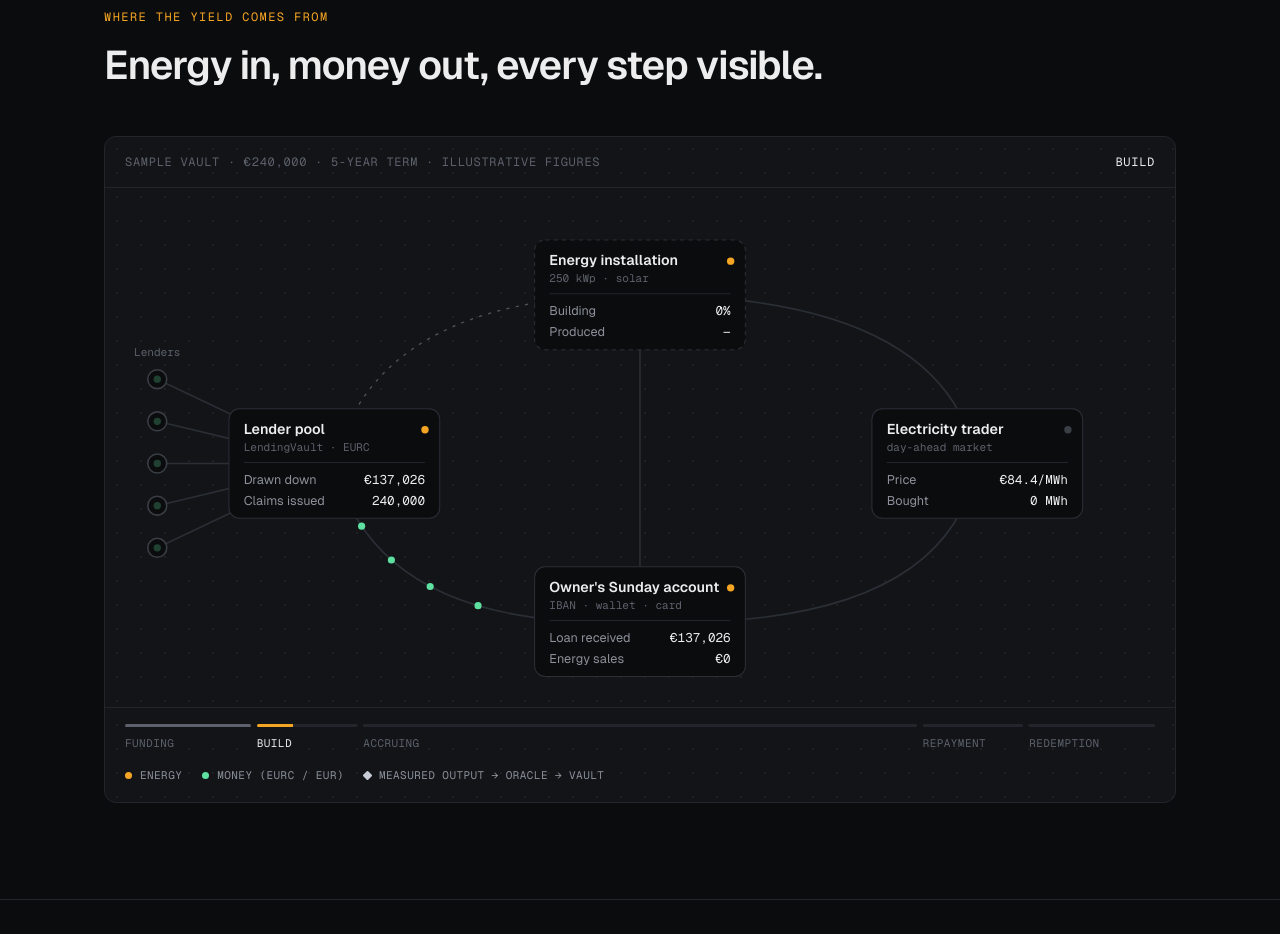
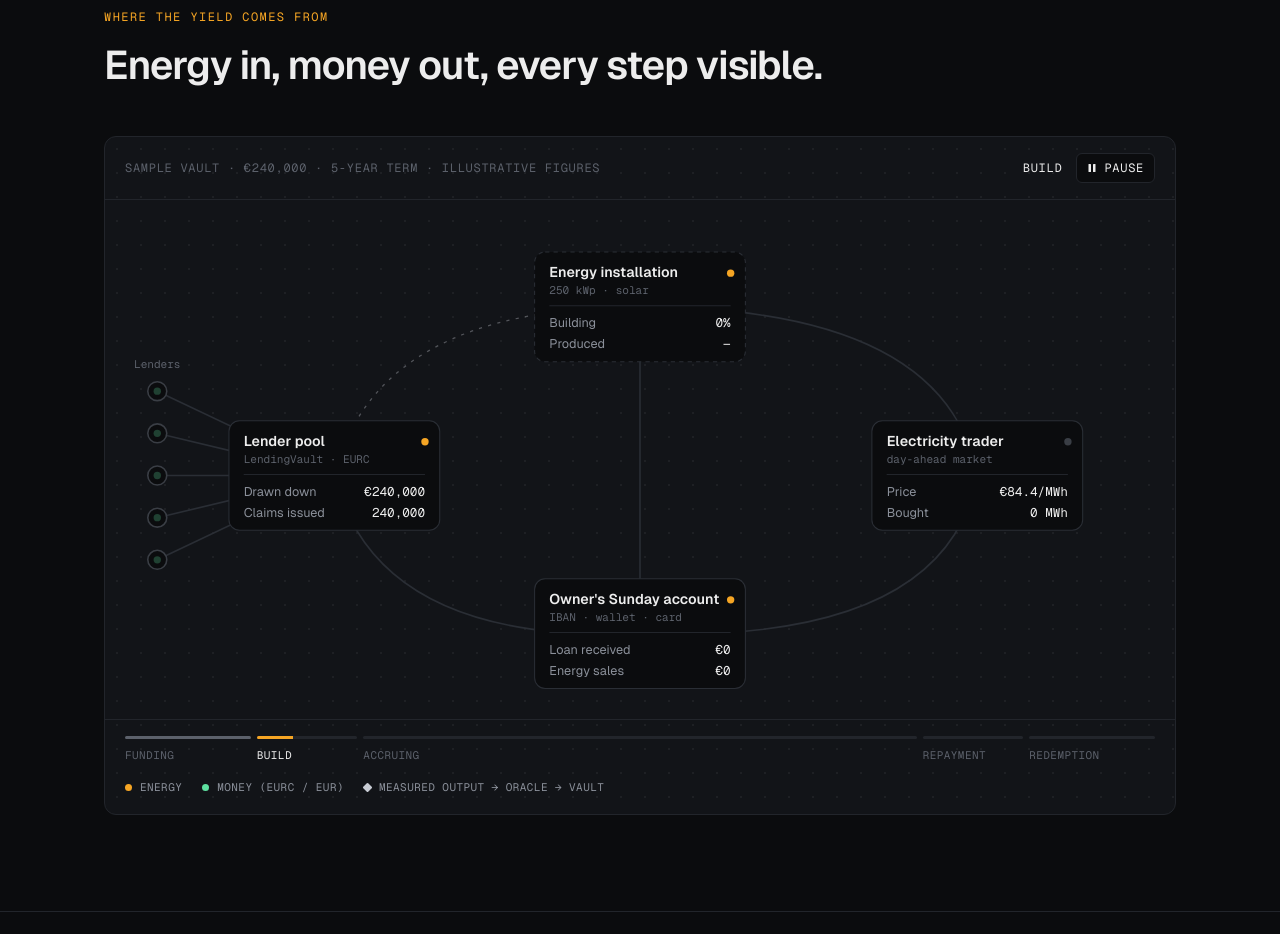
Before and after one commit to IvayloAtanasov/sunday-v2-web, a Next.js app: page / in a window 1280 px wide. Shown: the part 1620-2554 px from the top of the page. Built offline with nearby package versions, Linux system fonts and the light colour scheme.

Commit message:
improves animation

```diff
--- a/src/app/landing/FlowSchema.tsx
+++ b/src/app/landing/FlowSchema.tsx
@@ -144,8 +144,7 @@ function flows(L: Layout): Flow[] {
       id: `fund${i}`, kind: "money" as Kind, from: p, to: pool, ctrl: lenderCtrl(p),
       dur: 1.2, n: 2, on: (t: number) => win(0.2 + i * 0.25, 4.6, t),
     })),
-    { id: "drawdown", kind: "money", from: pool, to: account, ctrl: L.ctrl.drawdown, dur: 1.6, n: 7, on: (t) => win(5, 7.4, t) },
-    { id: "build", kind: "money", from: account, to: plant, ctrl: L.ctrl.build, dur: 1.5, n: 6, on: (t) => win(6.2, 8.8, t) },
+    { id: "build", kind: "money", from: account, to: plant, ctrl: L.ctrl.build, dur: 1.5, n: 6, on: (t) => win(DRAWDOWN_AT + DRAWDOWN_DUR + 0.2, 8.8, t) },
     { id: "energy", kind: "energy", from: plant, to: trader, ctrl: L.ctrl.energy, dur: 1.8, n: 11, on: (t) => win(TERM_START, LOOP + 1, t) * output(t) },
     { id: "settle", kind: "money", from: trader, to: account, ctrl: L.ctrl.settle, dur: 1.8, n: 8, on: (t) => win(TERM_START + 0.8, LOOP + 1, t) * output(t) },
     { id: "repay", kind: "money", from: account, to: pool, ctrl: L.ctrl.drawdown, dur: 1.4, n: 12, on: (t) => win(31.2, 34.4, t) },
@@ -155,6 +154,10 @@ function flows(L: Layout): Flow[] {
     })),
   ];
 }
+
+/** drawdown() moves the whole principal in one transaction: one transfer, not a stream */
+const DRAWDOWN_AT = 5.3;
+const DRAWDOWN_DUR = 1.3;
 
 const PULSE_EVERY = 1.0;
 const PULSE_DUR = 0.9;
@@ -172,8 +175,9 @@ function metrics(t: number) {
     phase: phaseAt(t),
     day: Math.floor(p * TERM_DAYS),
     subscribed: PRINCIPAL * smooth(0.3, 4.6, t),
-    drawn: PRINCIPAL * smooth(5, 7.6, t),
-    built: smooth(6.4, 8.9, t),
+    drawn: t >= DRAWDOWN_AT ? PRINCIPAL : 0, // left the pool
+    received: t >= DRAWDOWN_AT + DRAWDOWN_DUR ? PRINCIPAL : 0, // landed in the account
+    built: smooth(DRAWDOWN_AT + DRAWDOWN_DUR + 0.3, 8.9, t),
     outputKw: t < TERM_START ? 0 : 190 * (0.7 + 0.3 * Math.cos(10 * Math.PI * pLife)) * jitter,
     produced,
     settled: produced * AVG_PRICE,
@@ -200,23 +204,37 @@ export default function FlowSchema() {
     return () => mq.removeEventListener("change", sync);
   }, []);
 
+  // Read inside the frame loop, which is set up once; the state copy drives the button
+  const [paused, setPaused] = useState(false);
+  const pausedRef = useRef(false);
+  const togglePause = () => {
+    pausedRef.current = !pausedRef.current;
+    setPaused(pausedRef.current);
+  };
+
   useEffect(() => {
-    // Dev only: `?flowT=20` freezes the loop at that second, for reviewing single frames
+    let clock = 0;
+    // Dev only: `?flowT=20` opens paused at that second, for reviewing single frames
     const frozen = process.env.NODE_ENV !== "production" && new URLSearchParams(location.search).get("flowT");
-    if (frozen) return setT(Number(frozen) % LOOP);
-    if (window.matchMedia("(prefers-reduced-motion: reduce)").matches) return;
+    // Reduced motion opens paused on a representative frame; the viewer can still press play
+    const still = window.matchMedia("(prefers-reduced-motion: reduce)").matches;
+    if (frozen || still) {
+      clock = frozen ? Number(frozen) % LOOP : STATIC_T;
+      pausedRef.current = true;
+      setPaused(true);
+      setT(clock);
+    }
     let visible = true;
     let raf = 0;
     let last = performance.now();
-    let clock = 0;
     const io = new IntersectionObserver(([e]) => (visible = e.isIntersecting));
     if (box.current) io.observe(box.current);
     const tick = (now: number) => {
       const dt = Math.min(0.1, (now - last) / 1000);
       last = now;
-      if (visible) {
-        clock += dt;
-        setT(clock % LOOP);
+      if (visible && !pausedRef.current) {
+        clock = (clock + dt) % LOOP;
+        setT(clock);
       }
       raf = requestAnimationFrame(tick);
     };
@@ -246,7 +264,27 @@ export default function FlowSchema() {
     <div ref={box} className={s.flow}>
       <div className={s.flowHead}>
         <span>Sample vault · {eur(PRINCIPAL)} · 5-year term · illustrative figures</span>
-        <span className={s.flowClock}>{term}</span>
+        <span className={s.flowControls}>
+          <span className={s.flowClock}>{term}</span>
+          <button
+            type="button"
+            className={s.flowToggle}
+            onClick={togglePause}
+            aria-label={paused ? "Play animation" : "Pause animation"}
+          >
+            <svg width="10" height="10" viewBox="0 0 10 10" aria-hidden="true">
+              {paused ? (
+                <path d="M2 1 L9 5 L2 9 Z" fill="currentColor" />
+              ) : (
+                <>
+                  <rect x="1.5" y="1" width="2.5" height="8" rx="0.5" fill="currentColor" />
+                  <rect x="6" y="1" width="2.5" height="8" rx="0.5" fill="currentColor" />
+                </>
+              )}
+            </svg>
+            {paused ? "Play" : "Pause"}
+          </button>
+        </span>
       </div>
 
       <svg
@@ -257,7 +295,7 @@ export default function FlowSchema() {
       >
         <g style={{ opacity: sceneOpacity }}>
           {/* rails */}
-          {fs.filter((f) => !f.id.startsWith("redeem") && f.id !== "repay").map((f) => (
+          {fs.filter((f) => !f.id.startsWith("redeem")).map((f) => (
             <path key={`rail-${f.id}`} d={railPath(f)} className={s.rail} />
           ))}
           <path
@@ -269,6 +307,7 @@ export default function FlowSchema() {
           {/* particles */}
           {fs.flatMap((f) => particles(f, t))}
           {pulses(plant, dataCtrl, pool, t)}
+          {drawdown(pool, L.ctrl.drawdown ?? mid(pool, account), account, t)}
 
           {/* lenders */}
           {L.lenders.map((p, i) => {
@@ -303,7 +342,7 @@ export default function FlowSchema() {
             } />
           <Card L={L} at={account} title="Owner's Sunday account" sub="IBAN · wallet · card" live={m.phase !== "funding"}
             rows={[
-              m.phase === "repay" || m.phase === "redeem" ? ["Repaid to pool", eur(m.repaid)] : ["Loan received", eur(m.drawn)],
+              m.phase === "repay" || m.phase === "redeem" ? ["Repaid to pool", eur(m.repaid)] : ["Loan received", eur(m.received)],
               ["Energy sales", eur(m.settled)],
             ]} />
           <Card L={L} at={trader} title="Electricity trader" sub="day-ahead market" live={t >= TERM_START}
@@ -378,6 +417,21 @@ function pulses(from: Pt, c: Pt, to: Pt, t: number) {
   return <rect x={pt.x - 4} y={pt.y - 4} width={8} height={8} rx={1.5} className={s.pulse} transform={`rotate(45 ${pt.x} ${pt.y})`} />;
 }
 
+/** The principal as a single transfer, pool → owner's account, labelled with its amount */
+function drawdown(from: Pt, c: Pt, to: Pt, t: number) {
+  const u = (t - DRAWDOWN_AT) / DRAWDOWN_DUR;
+  if (u < 0 || u > 1) return null;
+  const e = u * u * (3 - 2 * u); // ease in and out: one deliberate move
+  const pt = quad(from, c, to, e);
+  const a = Math.min(1, u / 0.08, (1 - u) / 0.08);
+  return (
+    <g opacity={a}>
+      <circle cx={pt.x} cy={pt.y} r={6.5} className={s.transfer} />
+      <text x={pt.x + 12} y={pt.y - 10} className={s.tick}>{eur(PRINCIPAL)}</text>
+    </g>
+  );
+}
+
 /** "+€n premium" floating up from the pool as each report lands */
 function premiumTicks(pool: Pt, L: Layout, t: number) {
   if (t < TERM_START + PULSE_DUR || t > TERM_END + 2) return null;
--- a/src/app/landing/landing.module.css
+++ b/src/app/landing/landing.module.css
@@ -250,6 +250,7 @@
 .flowHead {
   display: flex;
   justify-content: space-between;
+  align-items: center;
   gap: 16px;
   flex-wrap: wrap;
   padding: 16px 20px;
@@ -259,6 +260,37 @@
   letter-spacing: 0.06em;
   text-transform: uppercase;
   color: var(--faint);
+}
+
+.flowControls {
+  display: flex;
+  align-items: center;
+  gap: 14px;
+}
+
+.flowToggle {
+  display: inline-flex;
+  align-items: center;
+  gap: 7px;
+  padding: 5px 10px;
+  border: 1px solid var(--line);
+  border-radius: 6px;
+  background: var(--bg);
+  color: var(--text);
+  font: inherit;
+  letter-spacing: inherit;
+  text-transform: inherit;
+  cursor: pointer;
+  transition: border-color 0.15s;
+}
+
+.flowToggle:hover {
+  border-color: var(--faint);
+}
+
+.flowToggle:focus-visible {
+  outline: 2px solid var(--accent);
+  outline-offset: 2px;
 }
 
 .flowClock {
@@ -289,6 +321,11 @@
 .pulse {
   fill: var(--data);
   filter: drop-shadow(0 0 4px rgba(255, 255, 255, 0.6));
+}
+
+.transfer {
+  fill: var(--money);
+  filter: drop-shadow(0 0 6px rgba(94, 224, 160, 0.7));
 }
 
 .lender {
```
